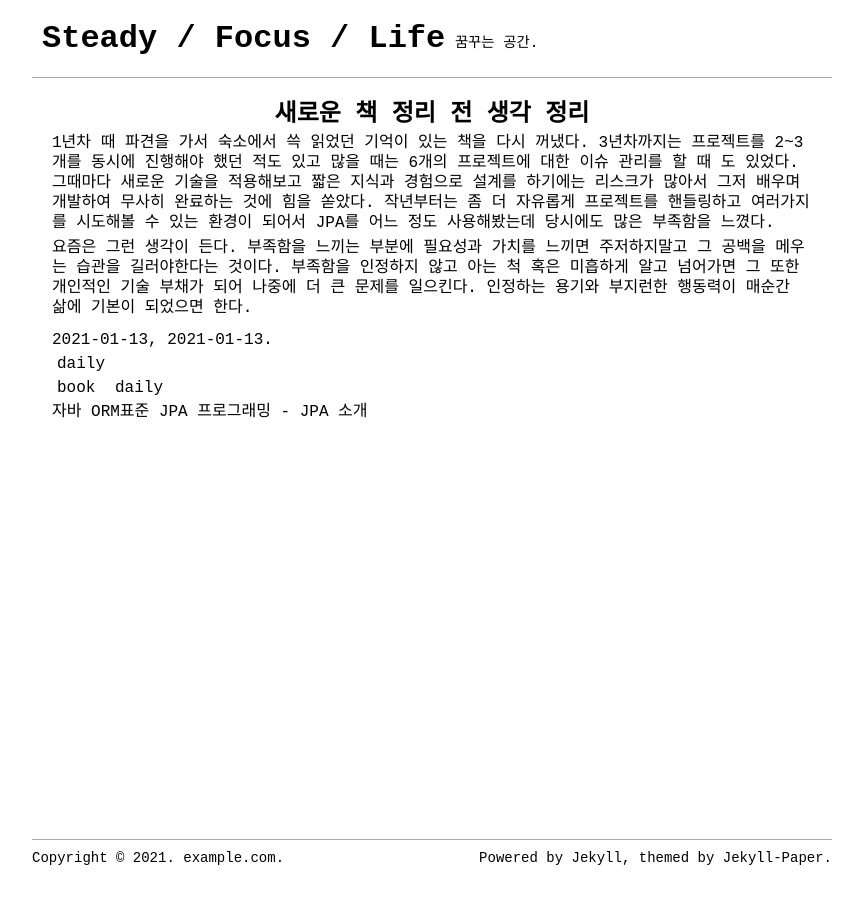
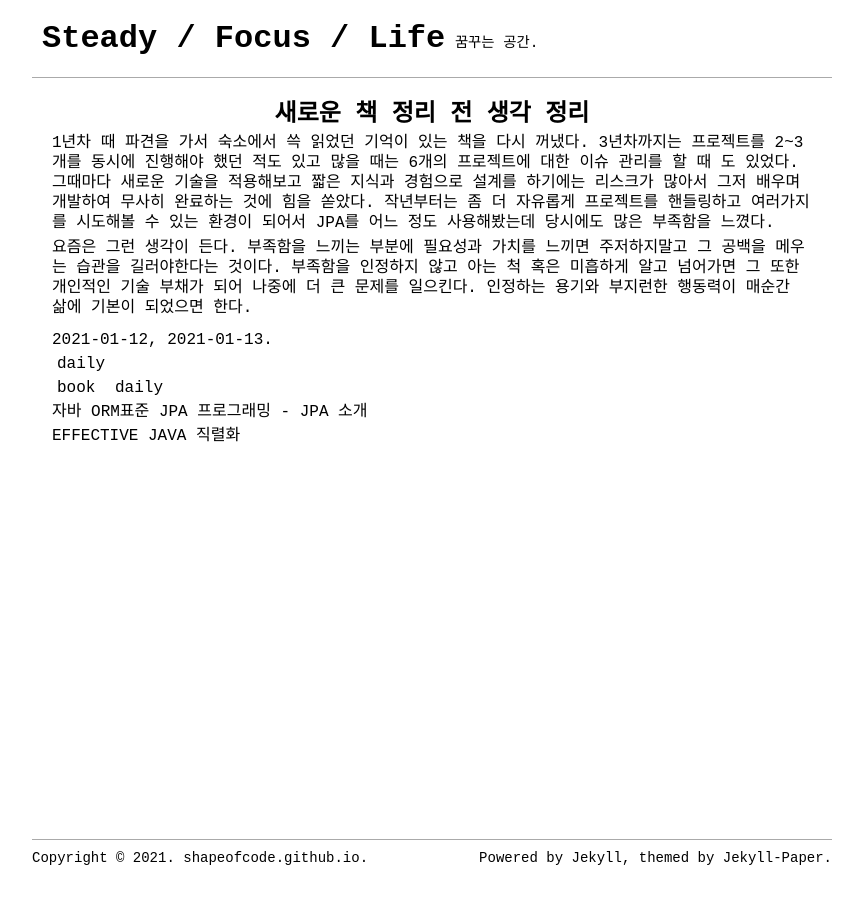
Before and after one commit to shapeofcode/shapeofcode.github.io, a Jekyll site: the page built from _posts/2021-01-13-daily02.markdown, in a window 1280 px wide. Shown: the whole page, without its empty margins (208-1068 px from the left). Built offline with Jekyll 4.4.1, drawn with Linux system fonts in a browser that asks for light colours; comment, search, counter and statistics services are not loaded.

Commit message:
- fix config

```diff
--- a/_config.yml
+++ b/_config.yml
@@ -21,7 +21,7 @@
 keywords: [Your keywords]
 baseurl: "" # the subpath of your site, e.g. /blog
 url: "" # the base hostname & protocol for your site, e.g. http://example.com
-domain: "example.com" # the domain name for your site, e.g. example.com
+domain: "shapeofcode.github.io" # the domain name for your site, e.g. example.com
 language: en
 # Supported languages list:
 # en: English
@@ -68,7 +68,7 @@
   - jekyll-sitemap
   - jekyll-archives
   - jekyll-seo-tag
-
+  - jekyll-category-pages
 # Exclude from processing.
 # The following items will not be processed, by default. Create a custom list
 # to override the default setting.
--- a/_posts/2021-01-13-daily02.markdown
+++ b/_posts/2021-01-13-daily02.markdown
@@ -1,7 +1,7 @@
 ---
 layout: post
 title:  "새로운 책 정리 전 생각 정리"
-date:   2021-01-13
+date:   2021-01-12
 last_modified_at: 2021-01-13
 categories: [daily]
 tags: [book, daily]
```
